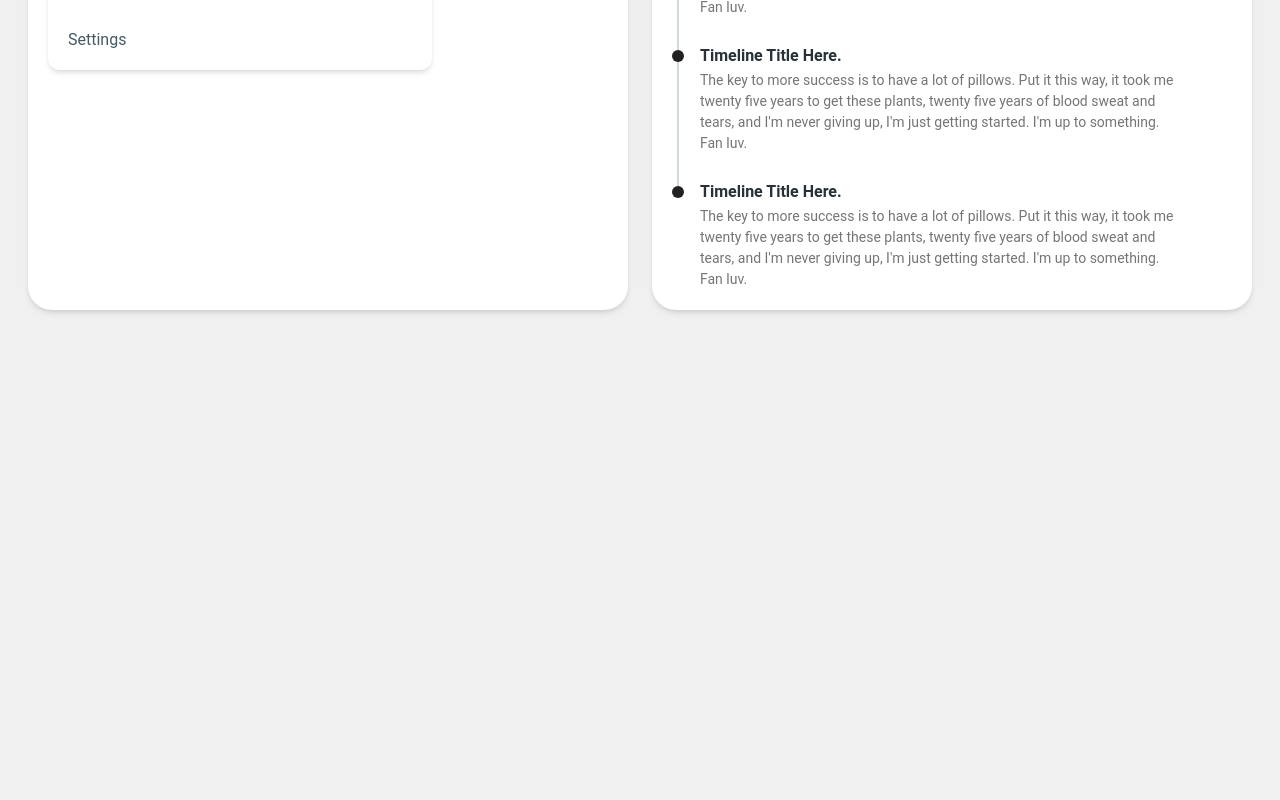
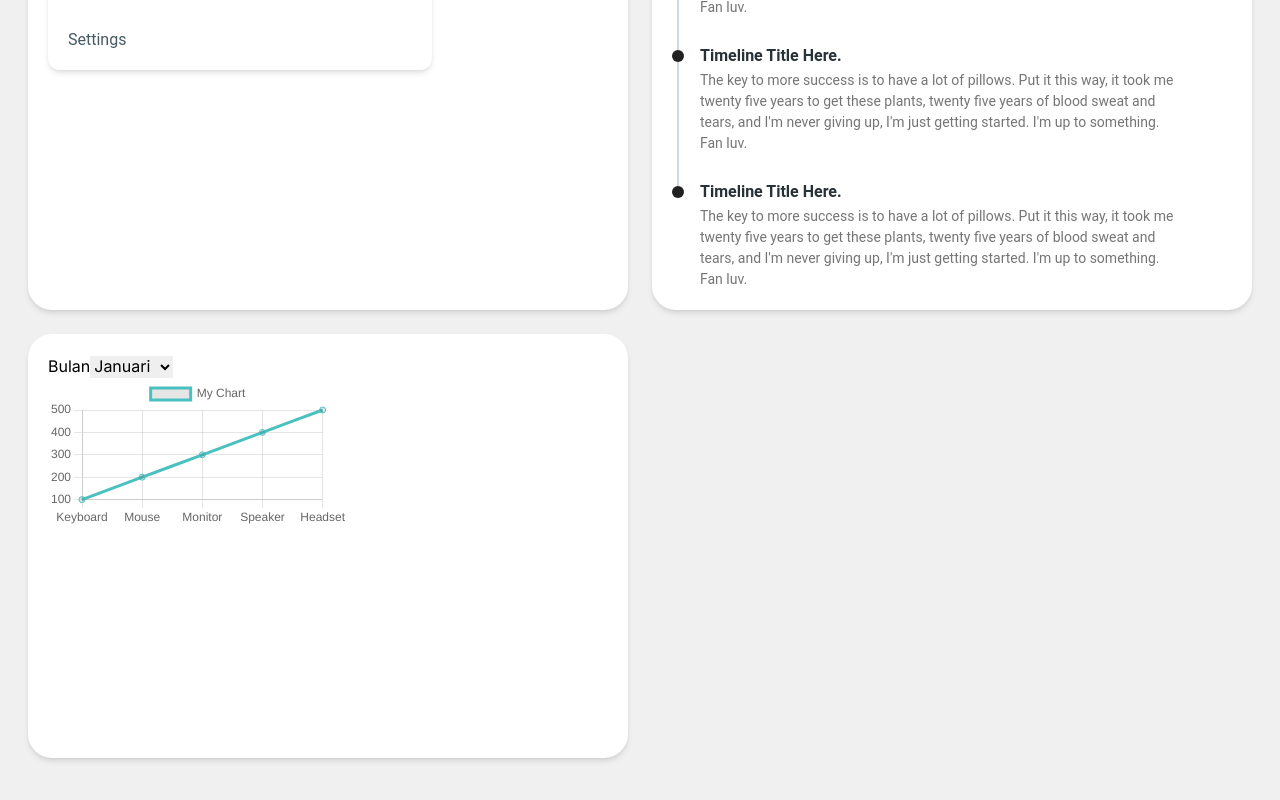
Before and after one commit to susiloharjo/belajar-next, a Next.js app: page /dashboard in a window 1280 px wide. Shown: the part 1188-1988 px from the top of the page. Before the commit the page ends 1566 px from the top, so only its background shows below. Built offline with nearby package versions, Linux system fonts and the light colour scheme.

Commit message:
add dynamic chart

```diff
--- /dev/null
+++ b/app/components/LineChartBulan.jsx
@@ -0,0 +1,96 @@
+import React, { useState } from 'react';
+import { Line } from 'react-chartjs-2';
+
+const LineChartBulan = () => {
+  const [month, setMonth] = useState('january');
+  const [data, setData] = useState({
+    january: [
+      {
+        label: 'Keyboard',
+        value: 100,
+      },
+      {
+        label: 'Mouse',
+        value: 200,
+      },
+      {
+        label: 'Monitor',
+        value: 300,
+      },
+      {
+        label: 'Speaker',
+        value: 400,
+      },
+      {
+        label: 'Headset',
+        value: 500,
+      },
+    ],
+    february: [
+      {
+        label: 'Keyboard',
+        value: 150,
+      },
+      {
+        label: 'Mouse',
+        value: 250,
+      },
+      {
+        label: 'Monitor',
+        value: 350,
+      },
+      {
+        label: 'Speaker',
+        value: 450,
+      },
+      {
+        label: 'Headset',
+        value: 550,
+      },
+    ],
+  });
+
+  const labels = data[month].map((item) => item.label);
+  const values = data[month].map((item) => item.value);
+
+  const chartData = {
+    labels: labels,
+    datasets: [
+      {
+        label: 'My Chart',
+        data: values,
+        fill: false,
+        borderColor: 'rgb(75, 192, 192)',
+        tension: 0.1,
+      },
+    ],
+  };
+
+  return (
+    <div className="w-full">
+      <div className="controls">
+        <label>Bulan</label>
+        <select value={month} onChange={(e) => setMonth(e.target.value)}>
+          <option value="january">Januari</option>
+          <option value="february">Februari</option>
+        </select>
+      </div>
+      <Line
+        data={chartData}
+        options={{
+          scales: {
+            yAxes: [
+              {
+                ticks: {
+                  beginAtZero: true,
+                },
+              },
+            ],
+          },
+        }}
+      />
+    </div>
+  );
+};
+
+export default LineChartBulan;
--- a/app/dashboard/page.jsx
+++ b/app/dashboard/page.jsx
@@ -13,7 +13,7 @@ import { ListWithSelectedItem } from '../components/ListWithSelectedItem';
 import { DefaultTimeline } from '../components/DefaultTimeline';
 import { Suspense } from 'react';
 import Loading from '../loading';
-
+import LineChartBulan from '../components/LineChartBulan';
 
 export default function Dashboard() {
   return (
@@ -108,6 +108,12 @@ export default function Dashboard() {
               <DefaultTimeline />
             </div>
           </CardSimple>
+
+          <CardSimple>
+            <div className="chart h-96 w-auto">
+              <LineChartBulan />
+            </div>
+          </CardSimple>
         </div>
       </div>
     </Suspense>
```
